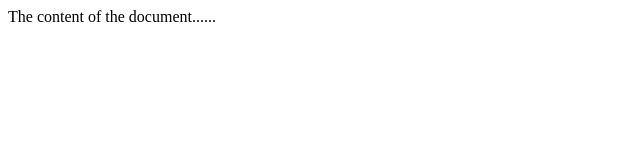
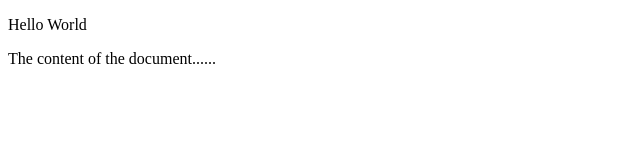
Before and after one commit to jwoker/TrainessApp, a plain HTML site: page index.html in a window 1280 px wide. Shown: the whole page, without its empty margins (0-640 px from the left). Drawn offline with Linux system fonts and the light colour scheme.

Commit message:
Changed app.js

```diff
--- a/app.js
+++ b/app.js
@@ -0,0 +1 @@
+console.log('Hello Trainee');
--- a/index.html
+++ b/index.html
@@ -2,6 +2,7 @@
 <html>
 <head>
   <title>Trainees Page</title>
+  <p>Hello World</p>
 </head>
 <body>
 
```
